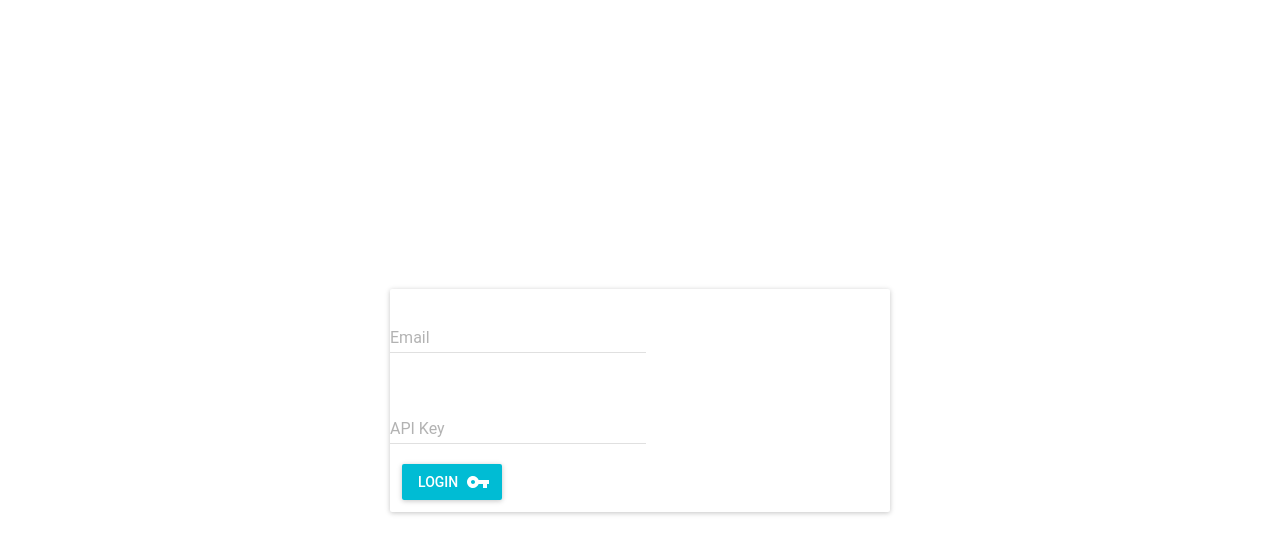
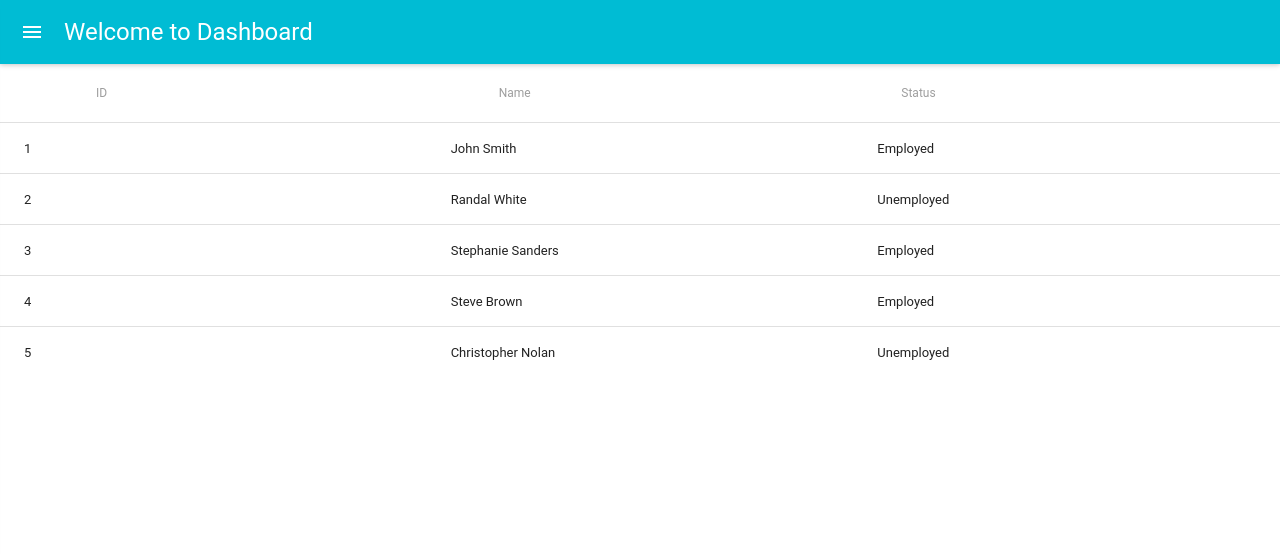
Before and after one commit to yankeexe/link_shortner, a React (Create React App) app: page /dashboard in a window 1280 px wide. Shown: the top 554 px of the page. Built offline with nearby package versions, Linux system fonts and the light colour scheme.

Commit message:
Header and Body Component Added to Dashboard

```diff
--- a/src/App.js
+++ b/src/App.js
@@ -1,16 +1,22 @@
 import React, {Component} from 'react';
 //material ui component import
 import MuiThemeProvider from 'material-ui/styles/MuiThemeProvider';
-import {Card,CardText} from 'material-ui/Card';
-import Header from './Components/Header';
-import Body from './Components/Body';
+
 import Login from './Components/Login';
+import Dashboard from './Components/Dashboard';
+import {BrowserRouter, Route, Switch } from 'react-router-dom';
+
 
 class App extends Component{
     render(){
         return(
             <MuiThemeProvider>
-              <Login />
+                <BrowserRouter>
+                    <Switch>
+                        <Route path = "/login" component={Login} />
+                        <Route path = "/dashboard" component={Dashboard} />
+                    </Switch>
+                </BrowserRouter>
             </MuiThemeProvider>
 
         )
--- a/src/Components/Body.js
+++ b/src/Components/Body.js
@@ -21,32 +21,38 @@ class Body extends Component{
                   <TableHeaderColumn>Status</TableHeaderColumn>
                 </TableRow>
               </TableHeader>
+
             <TableBody displayRowCheckbox={false}>
               <TableRow>
                 <TableRowColumn>1</TableRowColumn>
                 <TableRowColumn>John Smith</TableRowColumn>
                 <TableRowColumn>Employed</TableRowColumn>
               </TableRow>
+
               <TableRow>
                 <TableRowColumn>2</TableRowColumn>
                 <TableRowColumn>Randal White</TableRowColumn>
                 <TableRowColumn>Unemployed</TableRowColumn>
               </TableRow>
+
               <TableRow>
                 <TableRowColumn>3</TableRowColumn>
                 <TableRowColumn>Stephanie Sanders</TableRowColumn>
                 <TableRowColumn>Employed</TableRowColumn>
               </TableRow>
+
               <TableRow>
                 <TableRowColumn>4</TableRowColumn>
                 <TableRowColumn>Steve Brown</TableRowColumn>
                 <TableRowColumn>Employed</TableRowColumn>
               </TableRow>
+
               <TableRow>
                 <TableRowColumn>5</TableRowColumn>
                 <TableRowColumn>Christopher Nolan</TableRowColumn>
                 <TableRowColumn>Unemployed</TableRowColumn>
               </TableRow>
+
             </TableBody>
         </Table>
     </div>
--- /dev/null
+++ b/src/Components/Dashboard.js
@@ -0,0 +1,18 @@
+import React, {Component} from 'react';
+import Body from './Body';
+import {Card,CardText} from 'material-ui/Card';
+import Header from './Header';
+
+class Dashboard extends Component{
+    render(){
+        return(
+            <div>
+                <Header />
+                <Body />
+            </div>
+
+        )
+    }
+}
+
+export default Dashboard;
--- a/src/Components/Header.js
+++ b/src/Components/Header.js
@@ -17,7 +17,7 @@ class Header extends Component{
             <div>
 
              <AppBar
-                title="Material-Ui"
+                title="Welcome to Dashboard"
                 onLeftIconButtonClick={() => this.toggleSidebar()}
             />
 
--- a/src/Components/Login.js
+++ b/src/Components/Login.js
@@ -4,7 +4,7 @@ import RaisedButton from 'material-ui/RaisedButton';
 import {Card} from 'material-ui/Card';
 import Done from 'material-ui/svg-icons/communication/vpn-key';
 const style = {
-    margin: 12,
+    margin: 12
   };
 
 
@@ -86,7 +86,9 @@ onSubmit(){
         .then(data => {
             console.log(data)
             if(data.email ===this.state.email){
-                console.log("Right User")
+                sessionStorage.setItem('apikey',this.state.apikey)
+                sessionStorage.setItem('email',this.state.email)
+                this.props.history.push('/dashboard')
             }
             else{
                 alert("Not authorized user")
@@ -101,7 +103,30 @@ onSubmit(){
 
 }
 
+//component pachi mount huney cha, tara tyo bhanda agadi k check garney?
+    componentWillMount(){
+        const savedApikey = sessionStorage.getItem("apikey")
+
+        if(savedApikey){
+            this.validateApiKey(savedApikey)
+            .then(response => {
+                if(response.ok) {
+                    this.props.history.push('/dashboard')
+                }
+            })
+        }
+    }
+
+    validateApiKey(apikey){
+        return fetch('https://api.rebrandly.com/v1/account',
+        {
+            headers: {
+                apikey: this.state.apikey
+            }
+        })
+    }
 }
 
 
+
 export default Login;
```
Lines whose indentation alone changed are shown as unchanged.
